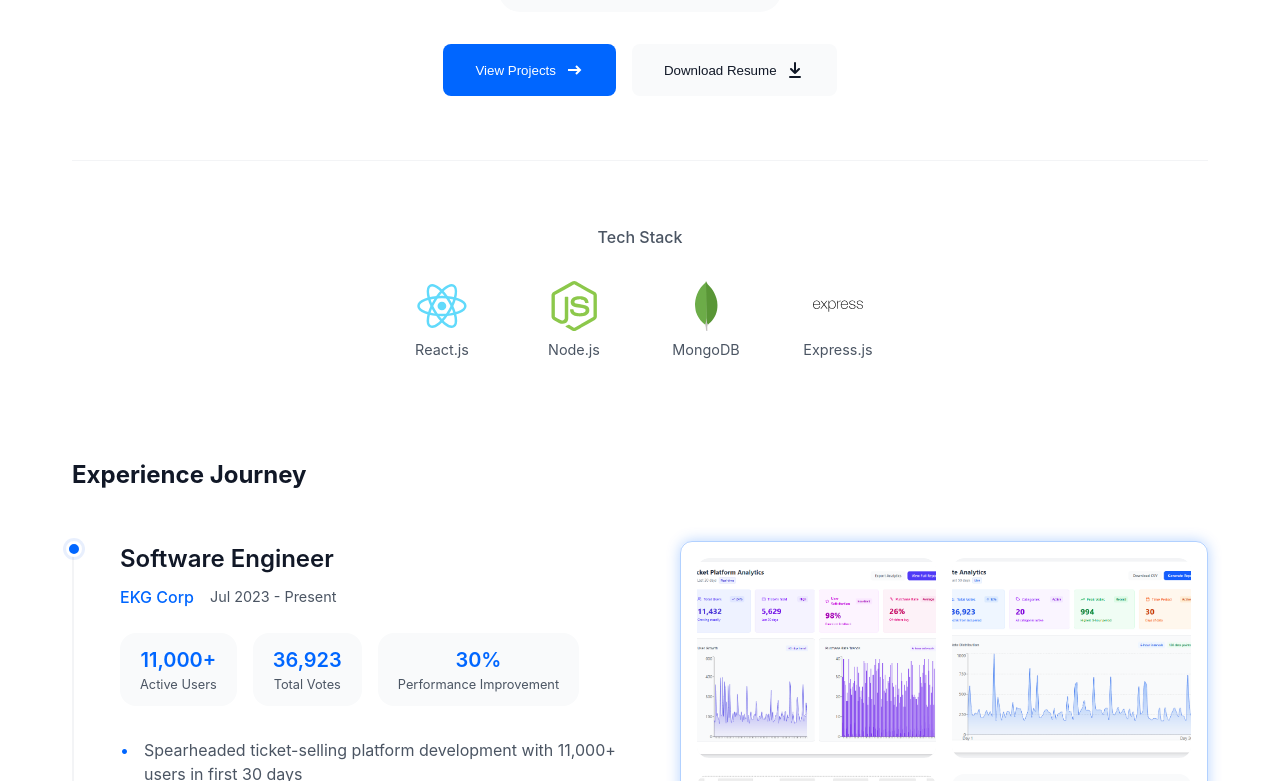
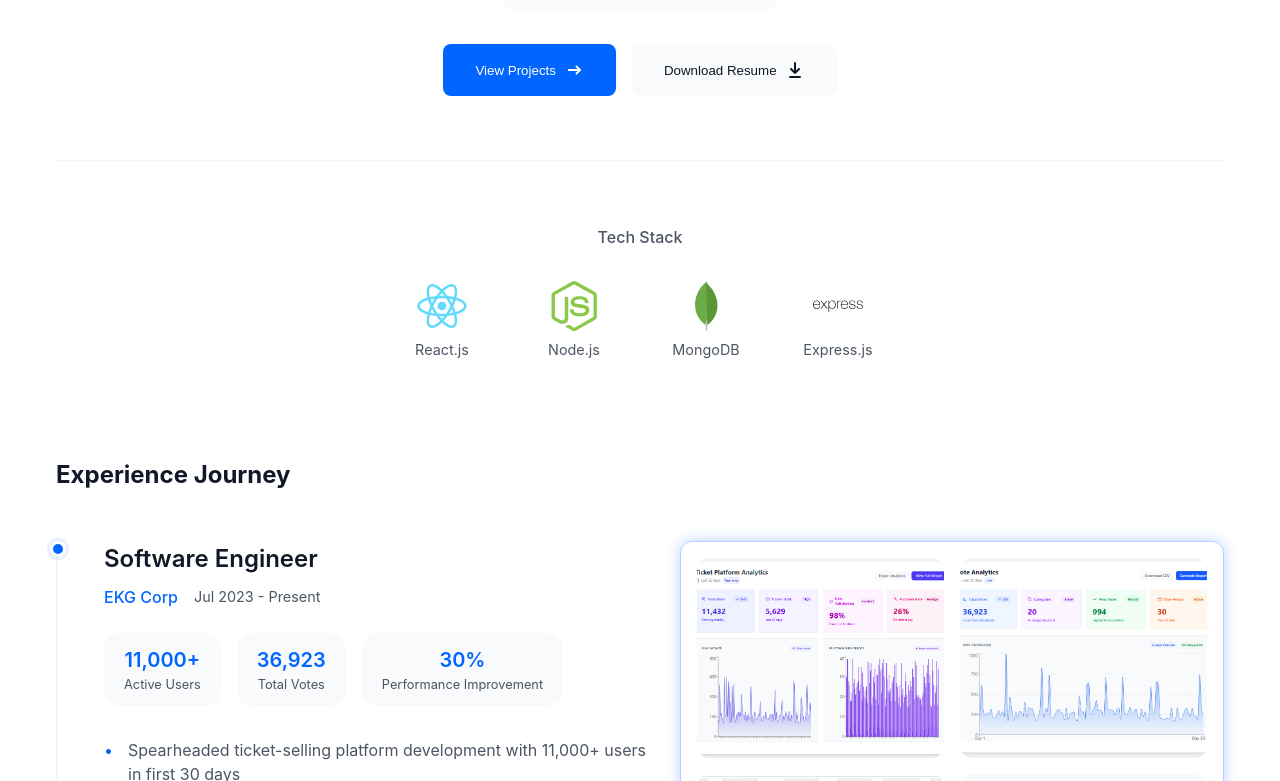
Before and after one commit to Josejpd3/plasencia.dev, a Next.js app: page / in a window 1280 px wide. Shown: the part 696-1477 px from the top of the page. Built offline with nearby package versions, Linux system fonts and the light colour scheme.

Commit message:
style: Adjust padding in main section for improved layout

```diff
--- a/src/app/globals.css
+++ b/src/app/globals.css
@@ -24,7 +24,7 @@ main {
   max-width: 1200px;
   margin: 0 auto;
   margin-top: -2rem;
-  padding: 6rem 2rem 4rem;
+  padding: 6rem 1rem 4rem;
 }
 
 
```
